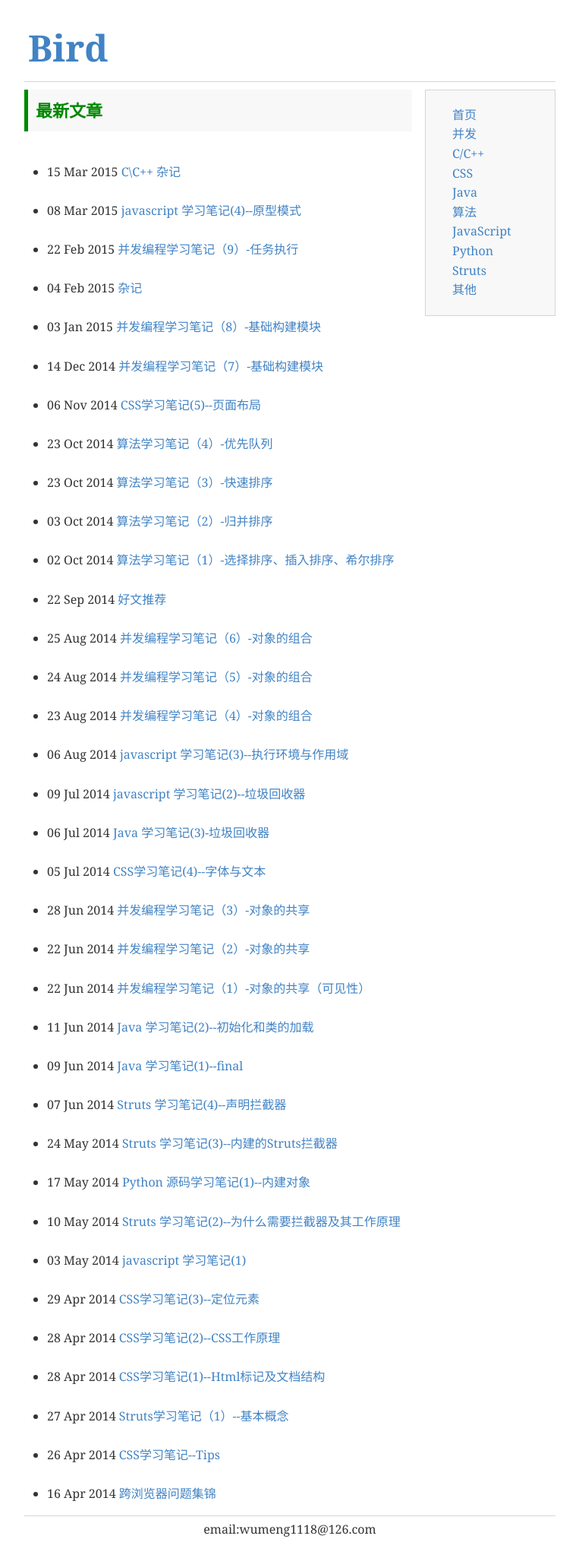
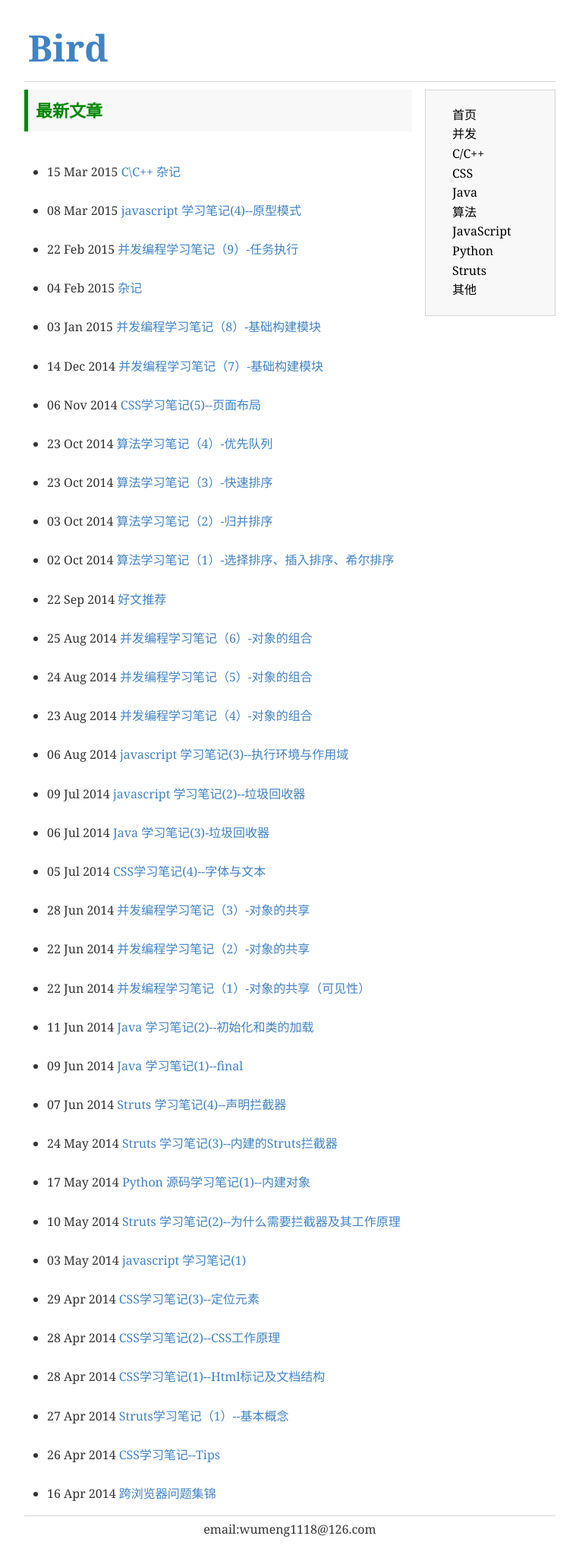
Before and after one commit to Qing-Shuang/Bird, a Jekyll site: the page built from index.html, in a window 1280 px wide. Shown: the whole page at 76% size, without its empty margins (258-1021 px from the left). Built offline with Jekyll 4.4.1, drawn with Linux system fonts in a browser that asks for light colours.

Commit message:
Update layouts.css

```diff
--- a/css/layouts.css
+++ b/css/layouts.css
@@ -7,7 +7,7 @@
   font-weight:bold;
 }
 
-#header #right a{
+#header,#right a{
   color:black;
   text-decoration: none;
 }
```
